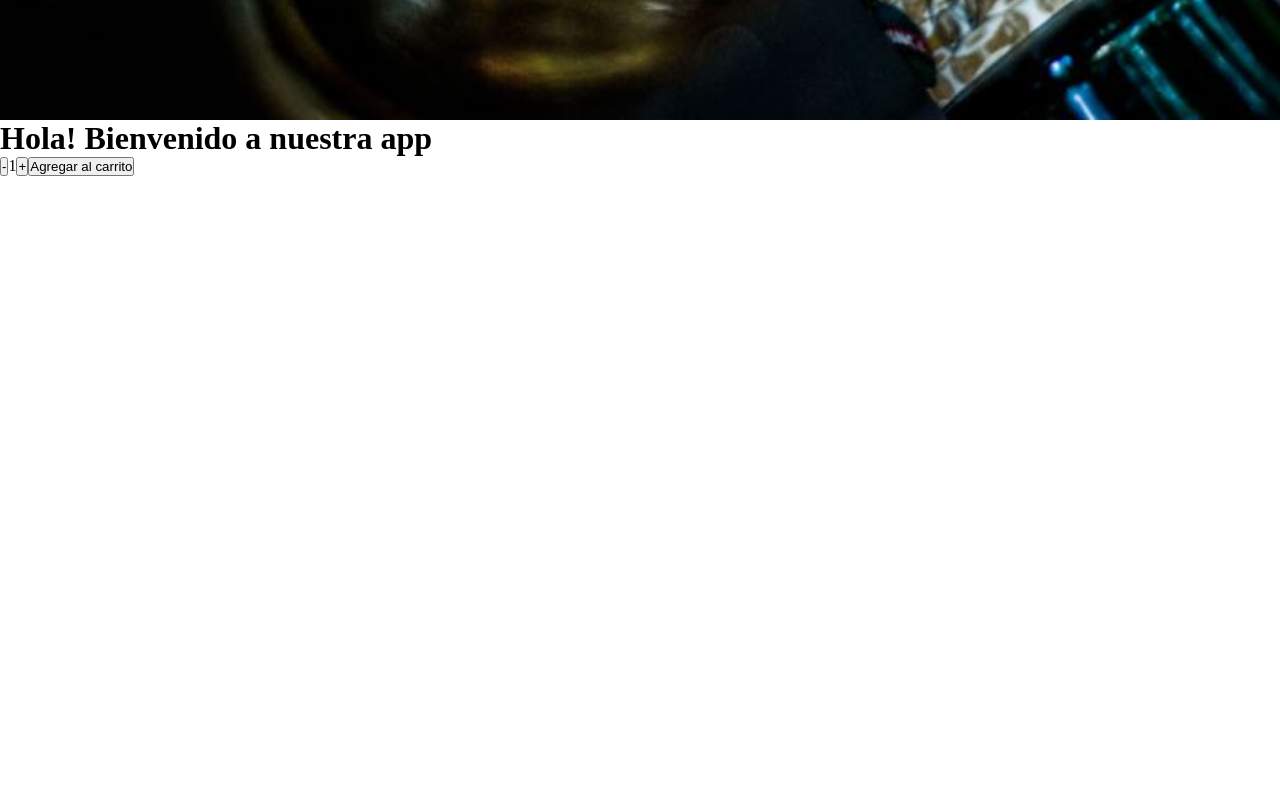
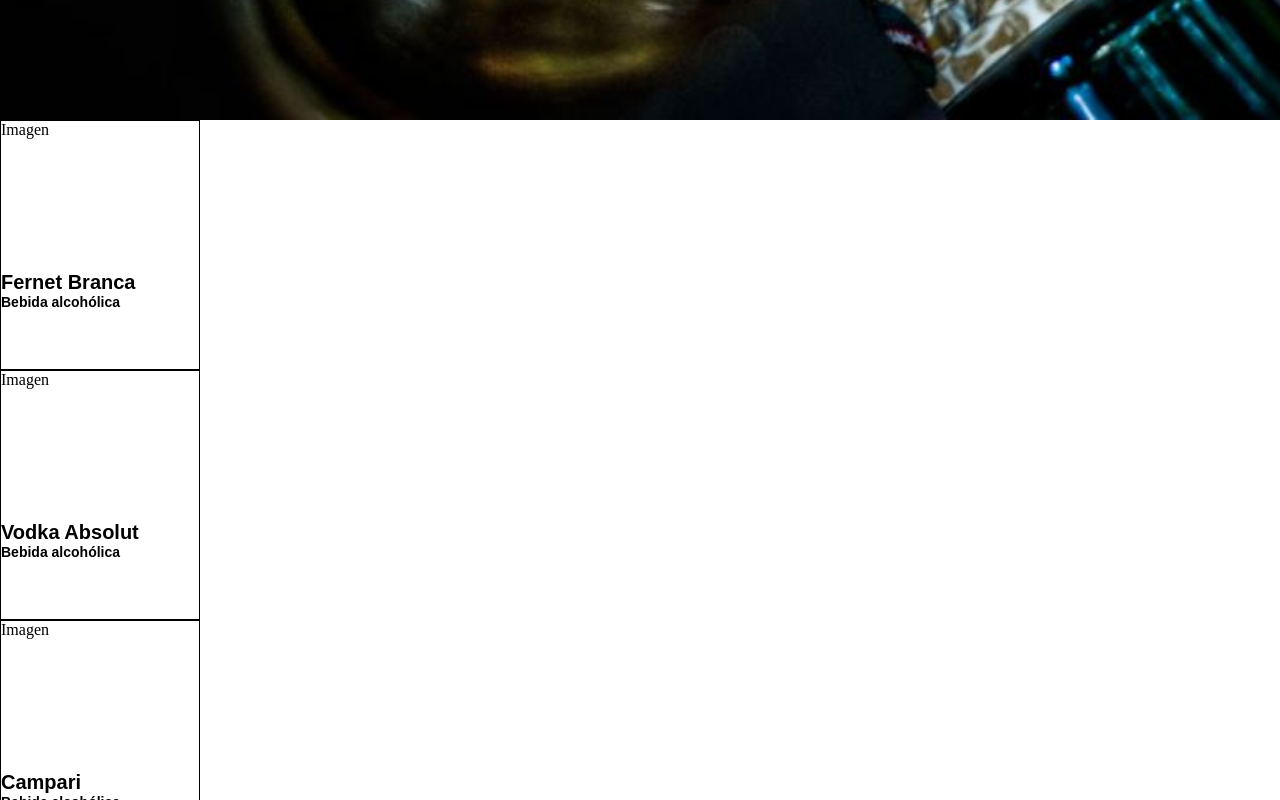
Before and after one commit to JoacoGramigna/Drinks--Ecommerce, a React (Create React App) app: page /bebidas in a window 1280 px wide. Shown: the part 680-1480 px from the top of the page. Before the commit the page ends 856 px from the top, so only its background shows below. Built offline with nearby package versions, Linux system fonts and the light colour scheme.

Commit message:
Agregamos cards

```diff
--- a/src/App.js
+++ b/src/App.js
@@ -12,8 +12,8 @@
         <div class="textoIndex">
           <h1>Armá tus tragos con nosotros.</h1>
         </div>
-        <ItemListContainer greeting={"Hola! Bienvenido a nuestra app"} />
       </header>
+      <ItemListContainer />
       <div className="App"></div>
     </>
   );
--- /dev/null
+++ b/src/components/Item/Item.jsx
@@ -0,0 +1,14 @@
+import React from 'react';
+import './styles.css';
+
+const Item = ({ product }) => {
+    return (
+        <div className='card'>
+            <div className='imgCard'>Imagen</div>
+            <h1>{product.name}</h1>
+            <h2>{product.description}</h2>
+        </div>
+    )
+}
+
+export default Item;
--- /dev/null
+++ b/src/components/Item/styles.css
@@ -0,0 +1,24 @@
+.cardContainer{
+    display: flex;
+}
+
+.imgCard{
+    width: 200px;
+    height: 150px;
+}
+
+.card{
+    width: 200px;
+    height: 250px;
+    border: 1px solid black;
+}
+
+.card h1{
+    font-family: sans-serif;
+    font-size: 20px;
+}
+
+.card h2{
+    font-family: sans-serif;
+    font-size: 14px;
+}
--- /dev/null
+++ b/src/components/ItemList/ItemList.jsx
@@ -0,0 +1,15 @@
+import React from 'react';
+import Item from '../Item/Item';
+import './styles.css';
+
+const ItemList = ({ products }) => {
+    return (
+        <div>
+            {products.map(product => {
+                return <Item key={products.id} product={product} />
+            })}
+        </div>
+    )
+}
+
+export default ItemList;
--- a/src/containers/ItemListContainer/index.jsx
+++ b/src/containers/ItemListContainer/index.jsx
@@ -1,15 +1,38 @@
-import React from 'react';
+import React, { useState } from 'react';
+import { useEffect } from 'react';
 import ItemConter from '../../components/ItemConter';
+import ItemList from '../../components/ItemList/ItemList';
+import { products } from '../../data/products';
 import './styles.css';
 
 const ItemListContainer = ({ greeting }) => {
+    const [productos, setProductos] = useState([])
+
+    useEffect(() => {
+
+        (async () => {
+            const obtenerProductos = new Promise((accept, reject) => {
+                setTimeout(() => {
+                    accept(products)
+                }, 2000);
+            });
+
+            try {
+                const productos = await obtenerProductos;
+                setProductos(productos);
+            } catch (error) {
+                console.log(error)
+            }
+        })()
+    }, [])
+
     const agregarAlCarrito = (cantidad) => {
         console.log(`Se agregó la cantidad de ${cantidad} productos a tu carrito!`)
     }
 
     return (
         <div>
-            <h1>{greeting}</h1>
+            <ItemList products={productos} />
             <ItemConter initial={1} stock={8} onAdd={agregarAlCarrito} />
         </div>
     )
--- /dev/null
+++ b/src/data/products.js
@@ -0,0 +1,6 @@
+export const products =[
+    {id: 1, description: "Bebida alcohólica", name: "Fernet Branca", stock: 10},
+    {id: 2, description: "Bebida alcohólica", name: "Vodka Absolut", stock: 8},
+    {id: 3, description: "Bebida alcohólica", name: "Campari", stock: 6},
+    {id: 4, description: "Bebida alcohólica", name: "Gancia", stock: 4},
+]
```
Also changed, not shown: src/assets/fernet.png (added), src/components/ItemList/styles.css (added).
